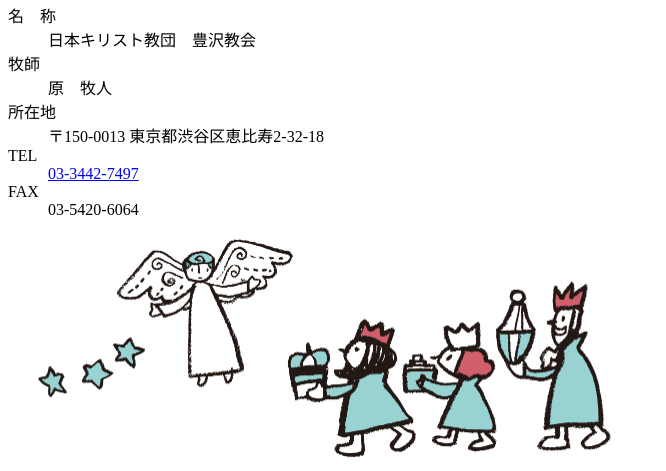
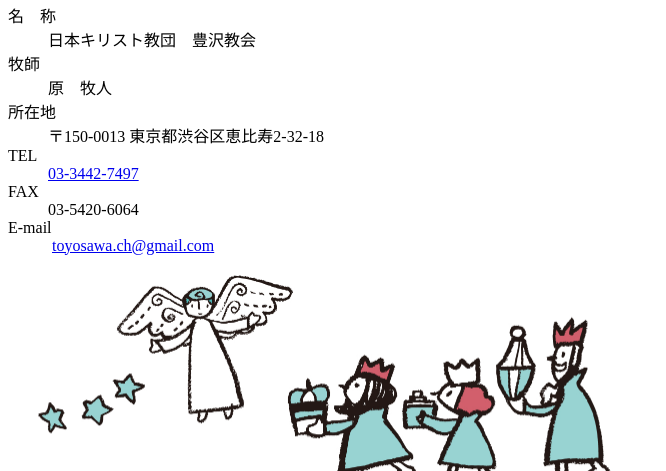
Before and after one commit to conbufan/toyosawa-church, a website with bundled scripts: page public/index.html in a window 1280 px wide. Shown: the part 1592-2063 px from the top of the page, without its empty margins (0-666 px from the left). Built offline with nearby package versions, Linux system fonts and the light colour scheme; a web font is replaced by a local one.

Commit message:
メール変更

```diff
--- a/public/index.html
+++ b/public/index.html
@@ -95,10 +95,8 @@
 							<dd ><a href="tel:03-3442-7497">03-3442-7497</a></dd>
 							<dt>FAX</dt>
 							<dd>03-5420-6064</dd>
-							<!--
 							<dt>E-mail</dt>
-							<dd class="icon-mail">&nbsp;<a href="mailto:welcome@toyosawa-ch.com">welcome@toyosawa-ch.com</a></dd>
-							-->
+							<dd class="icon-mail">&nbsp;<a href="mailto:toyosawa.ch@gmail.com">toyosawa.ch@gmail.com</a></dd>
 						</dl>
                         <p class="center">
                             <img src="assets/images/hakase.jpg" style="width: 90%" />
```
